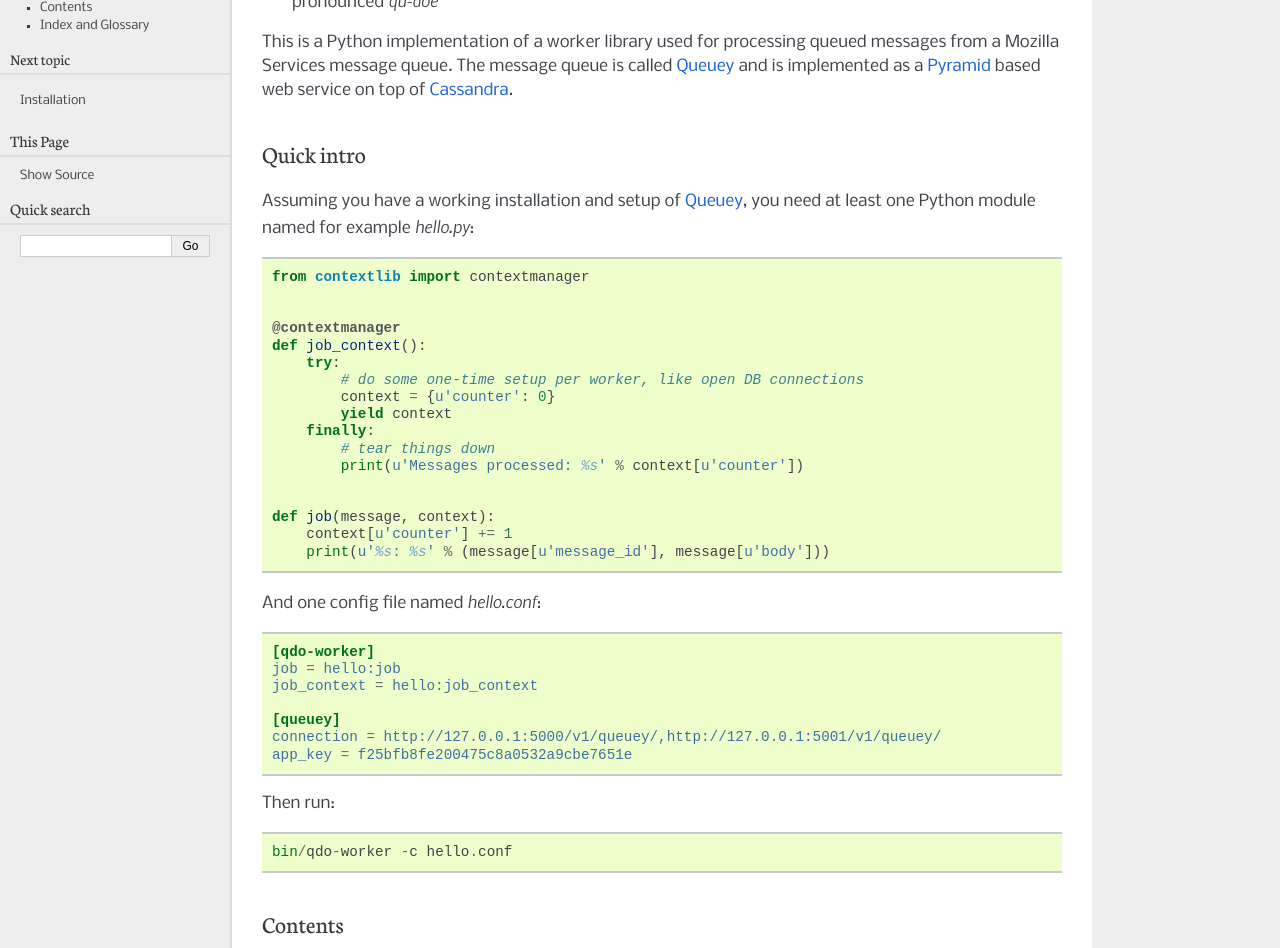
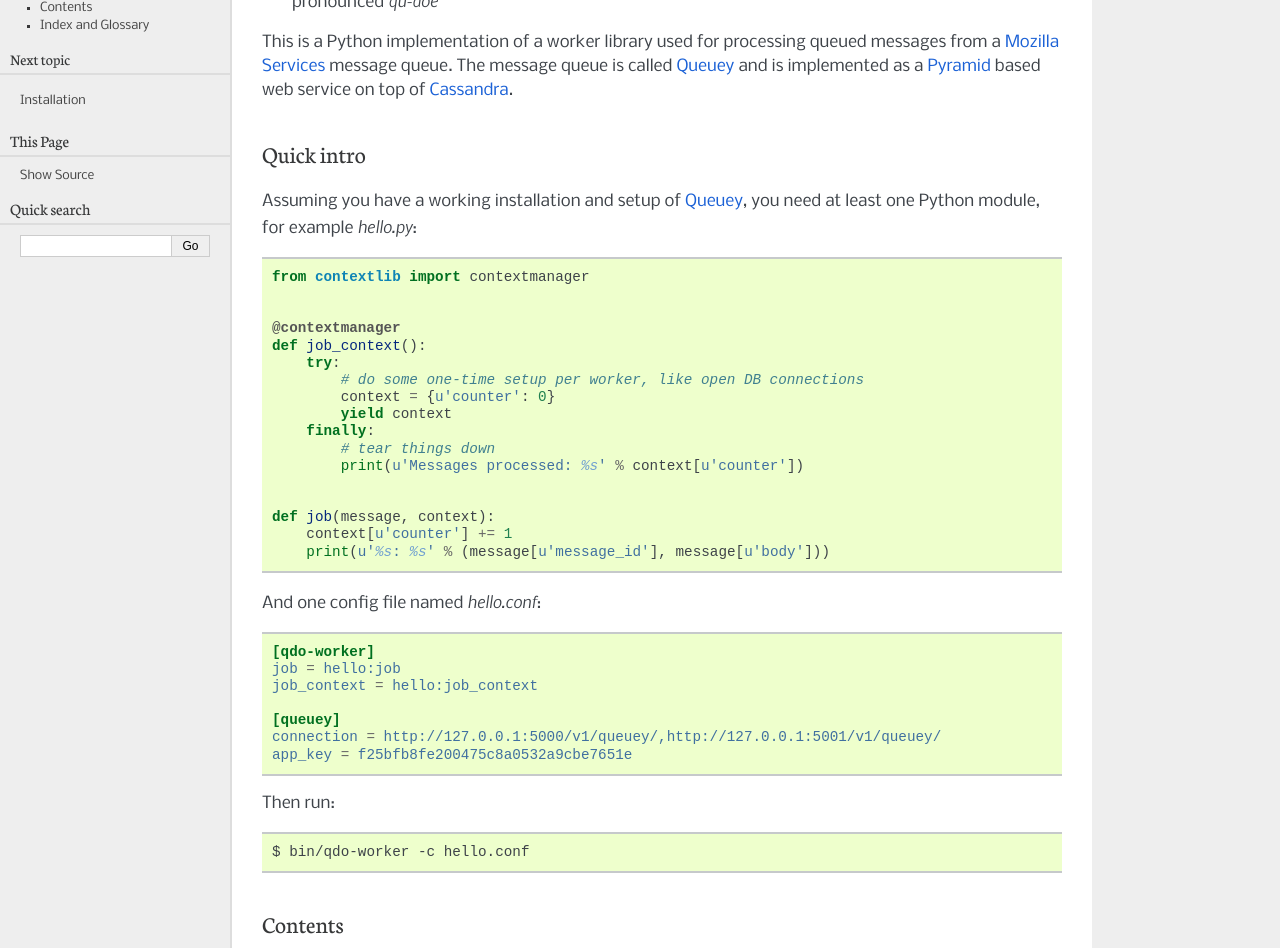
Before and after one commit to mozilla-services/qdo, a Sphinx documentation site: the page built from docs/index.rst, in a window 1280 px wide, cut to the strip 153-1101 px from the top of the page. Built offline with Sphinx 7.4.7, drawn with Linux system fonts in a browser that asks for light colours.

Commit message:
docs: small index improvements

```diff
--- a/docs/index.rst
+++ b/docs/index.rst
@@ -6,15 +6,15 @@
     pronounced `qu-doe`
 
 This is a Python implementation of a worker library used for processing
-queued messages from a Mozilla Services message queue. The message queue is
-called `Queuey <https://github.com/mozilla-services/queuey>`_ and is
+queued messages from a :term:`Mozilla Services` message queue. The message
+queue is called `Queuey <https://github.com/mozilla-services/queuey>`_ and is
 implemented as a :term:`Pyramid` based web service on top of :term:`Cassandra`.
 
 Quick intro
 ===========
 
 Assuming you have a working installation and setup of :term:`Queuey`,
-you need at least one Python module named for example `hello.py`::
+you need at least one Python module, for example `hello.py`::
 
     from contextlib import contextmanager
 
@@ -46,9 +46,11 @@
     connection = http://127.0.0.1:5000/v1/queuey/,http://127.0.0.1:5001/v1/queuey/
     app_key = f25bfb8fe200475c8a0532a9cbe7651e
 
-Then run::
+Then run:
 
-   bin/qdo-worker -c hello.conf
+.. code-block:: sh
+
+   $ bin/qdo-worker -c hello.conf
 
 
 Contents
```
